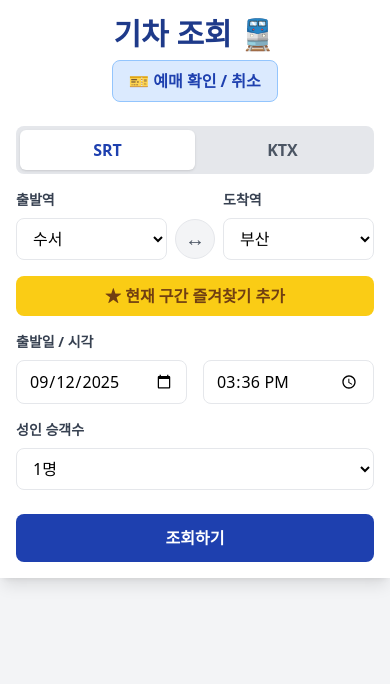
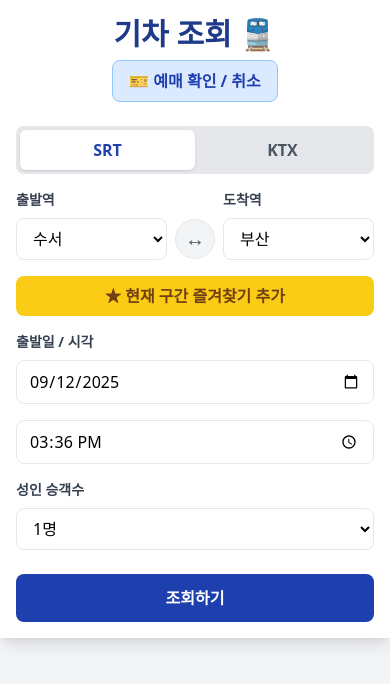
Before and after one commit to taelyon/train-booking, a React (Vite) app: page / in a window 390 px wide. Shown: the top 684 px of the page. Built offline with nearby package versions, Linux system fonts and the light colour scheme.

Commit message:
use strict

```diff
--- a/src/App.jsx
+++ b/src/App.jsx
@@ -308,8 +308,16 @@
                     <button type="button" onClick={handleAddFavorite} className="w-full bg-yellow-400 text-yellow-900 font-semibold py-2 px-4 rounded-lg hover:bg-yellow-500 transition">★ 현재 구간 즐겨찾기 추가</button>
                 </div>
 
-                <div className="mb-4"><label className="block text-gray-700 text-sm font-bold mb-2">출발일 / 시각</label><div className="grid grid-cols-2 gap-4"><input type="date" name="date" defaultValue={today} required className="w-full px-3 py-2 border rounded-lg focus:outline-none focus:ring-2 focus:ring-blue-500" /><input type="time" name="time" defaultValue={now} required className="w-full px-3 py-2 border rounded-lg focus:outline-none focus:ring-2 focus:ring-blue-500" /></div></div>
-                <div className="mb-6"><label htmlFor="adults" className="block text-gray-700 text-sm font-bold mb-2">성인 승객수</label><select name="adults" id="adults" defaultValue="1" className="w-full px-3 py-2 border rounded-lg bg-white focus:outline-none focus:ring-2 focus:ring-blue-500">{[1,2,3,4,5].map(n => <option key={n} value={n}>{n}명</option>)}</select></div>
+                <div className="mb-4">
+                    <label className="block text-gray-700 text-sm font-bold mb-2">출발일 / 시각</label>
+                    <div className="flex flex-col sm:flex-row gap-4">
+                        <input type="date" name="date" defaultValue={today} required className="w-full px-3 py-2 border rounded-lg focus:outline-none focus:ring-2 focus:ring-blue-500" />
+                        <input type="time" name="time" defaultValue={now} required className="w-full px-3 py-2 border rounded-lg focus:outline-none focus:ring-2 focus:ring-blue-500" />
+                    </div>
+                </div>
+                <div className="mb-6">
+                    <label htmlFor="adults" className="block text-gray-700 text-sm font-bold mb-2">성인 승객수</label><select name="adults" id="adults" defaultValue="1" className="w-full px-3 py-2 border rounded-lg bg-white focus:outline-none focus:ring-2 focus:ring-blue-500">{[1,2,3,4,5].map(n => <option key={n} value={n}>{n}명</option>)}</select>
+                </div>
                 <button type="submit" disabled={isLoading} className="w-full bg-blue-800 text-white font-bold py-3 px-4 rounded-lg hover:bg-blue-700 transition duration-300 disabled:bg-gray-400">{isLoading ? '조회 중...' : '조회하기'}</button>
             </form>
         </>
```
